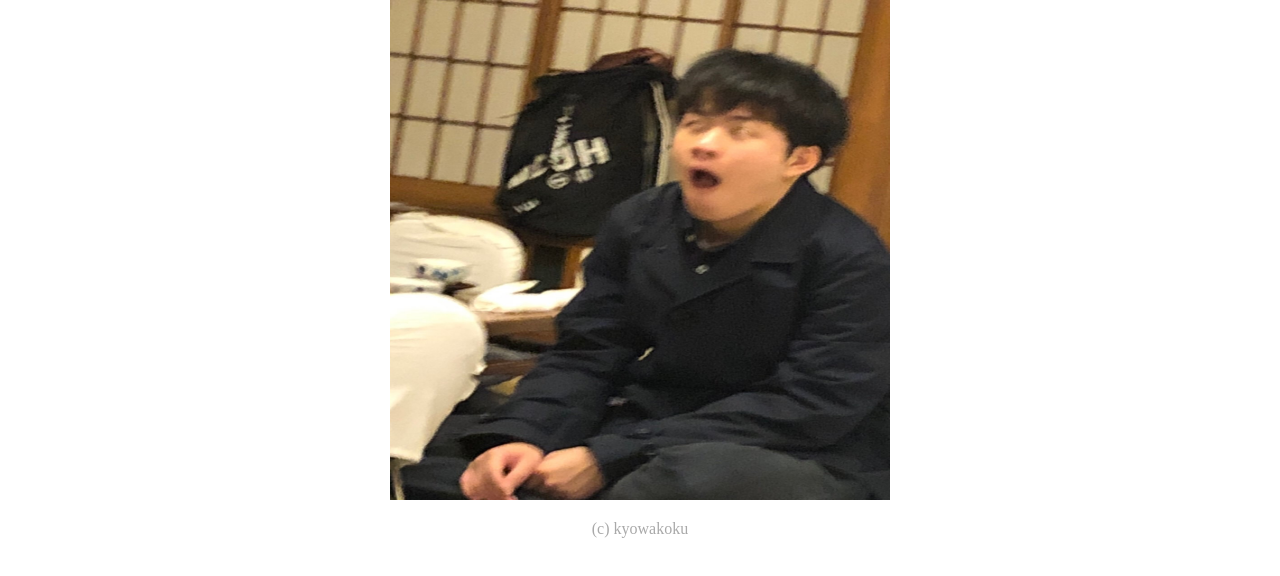
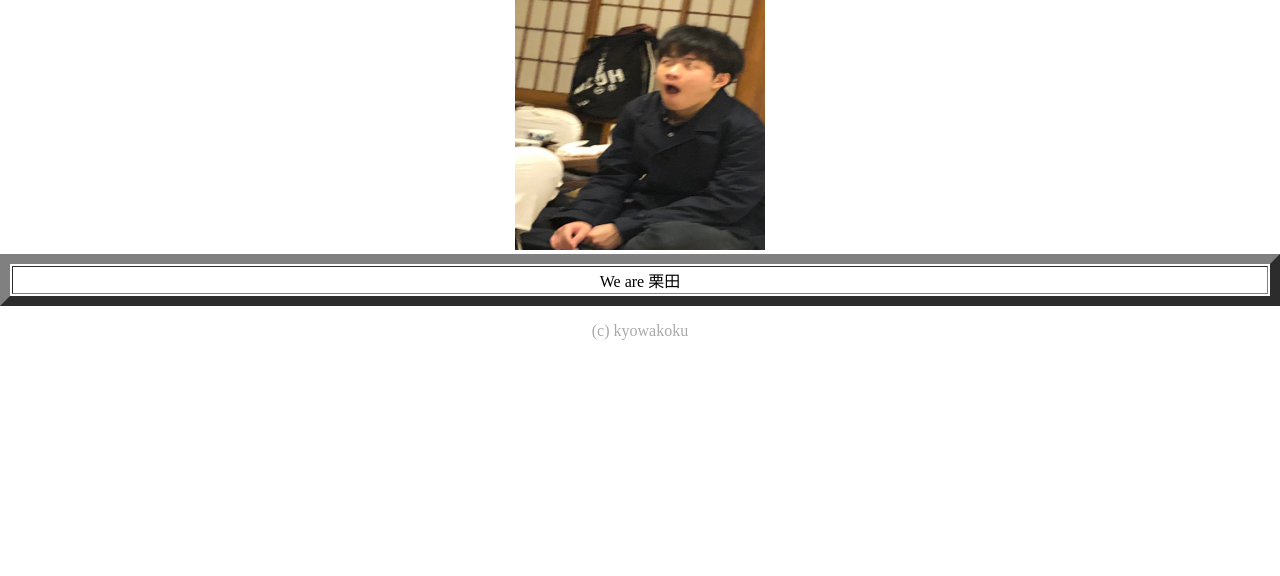
Before and after one commit to shumkane/KYOWAKOKU, a plain HTML site: page member/member.html in a window 1280 px wide. Drawn offline with Linux system fonts and the light colour scheme.

Commit message:
We are 栗田

```diff
--- a/member/member.html
+++ b/member/member.html
@@ -9,8 +9,14 @@
     <body>
         <header>
             <div>
-            <img src="KURITA.JPG" width="500" height="500">
+            <img src="KURITA.JPG" width="250" height="250">
             </div>
+
+            <table border="10" width="100%">
+                    <tr>
+                    <td align="center">We are 栗田</td>
+                    </tr>
+            </table>
         </header>
         <section>
         </section>
```
